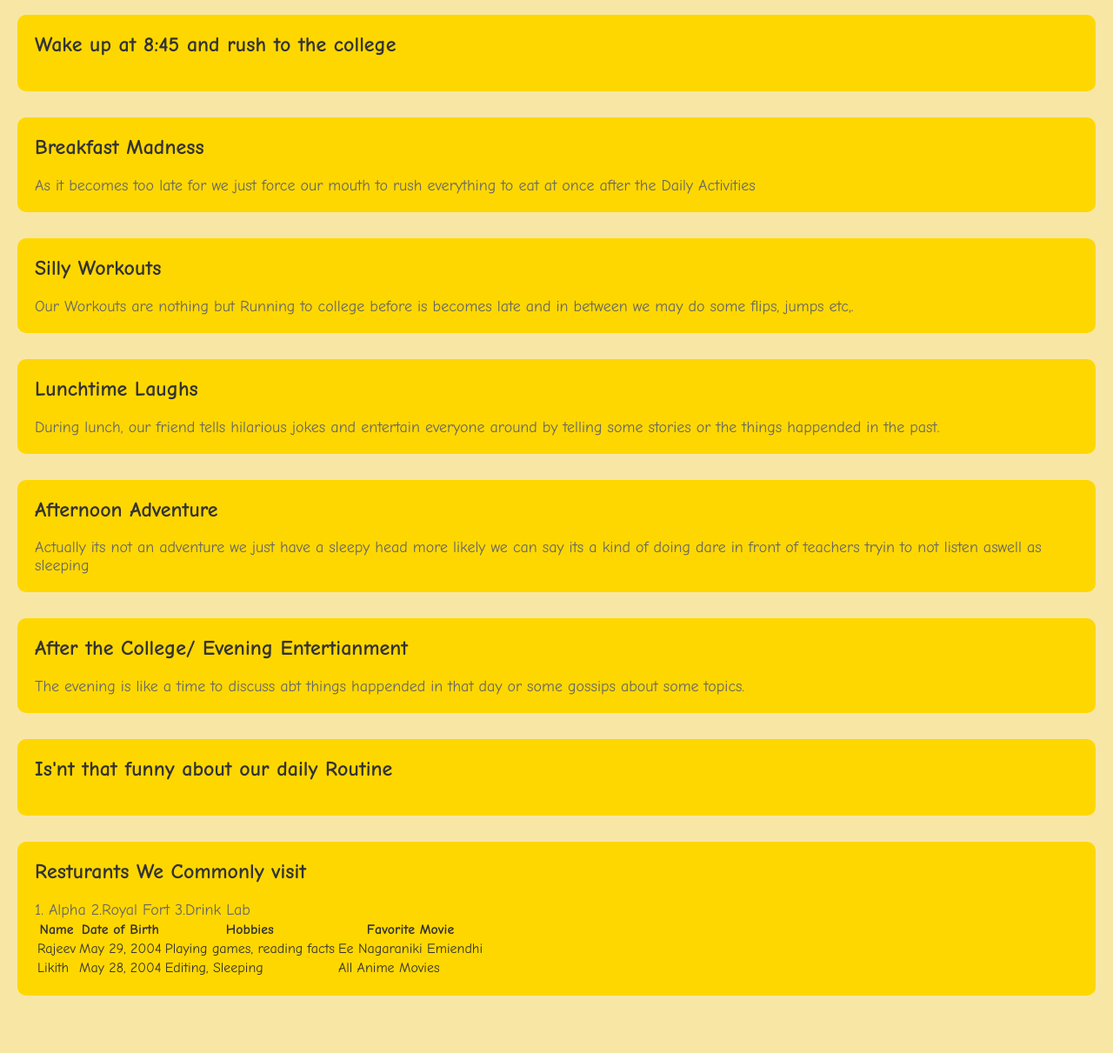
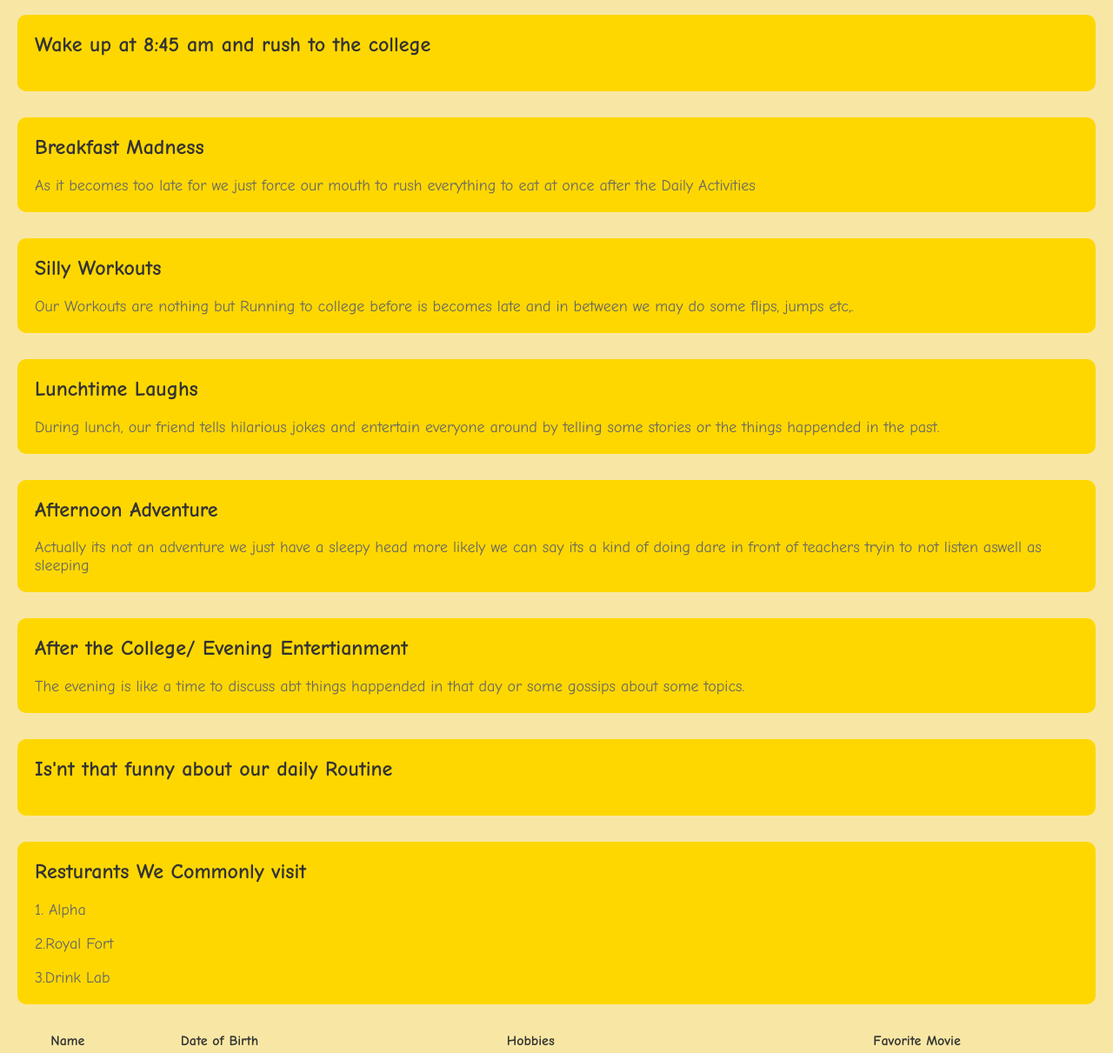
Before and after one commit to Bharat-Chandra29/project-FSD, a plain HTML site: page index.html in a window 1280 px wide. Shown: the part 568-1779 px from the top of the page at 87% size. Before the commit the page ends 1733 px from the top, so only its background shows below. Drawn offline with Linux system fonts and the light colour scheme.

Commit message:
index.html

```diff
--- a/index.html
+++ b/index.html
@@ -13,7 +13,7 @@
 
   <div id="routine-container">
     <div class="routine-item">
-      <h2>Wake up at 8:45 and rush to the college</h2>
+      <h2>Wake up at 8:45 am and rush to the college</h2>
     </div>
 
     <div class="routine-item">
@@ -47,17 +47,20 @@
     <div class="routine-item">
       <h2>Resturants We Commonly visit</h2>
       <p>
-        1. Alpha
-        2.Royal Fort
-        3.Drink Lab
+        1. Alpha</p>
+        <p>2.Royal Fort</p>
+        <p>3.Drink Lab
      </p>
+    </div>
 <table>
+    <thead>
       <tr>
         <th>Name</th>
         <th>Date of Birth</th>
         <th>Hobbies</th>
         <th>Favorite Movie</th>
       </tr>
+    </thead>
     <tr>
       <td>Rajeev</td>
       <td>May 29, 2004</td>
@@ -70,8 +73,9 @@
       <td>Editing, Sleeping</td>
       <td>All Anime Movies</td>
     </tr>
+    </tbody>
   </table>
-    </div>
+
   </div>
 </body>
 </html>
```
Lines whose indentation alone changed are shown as unchanged.
